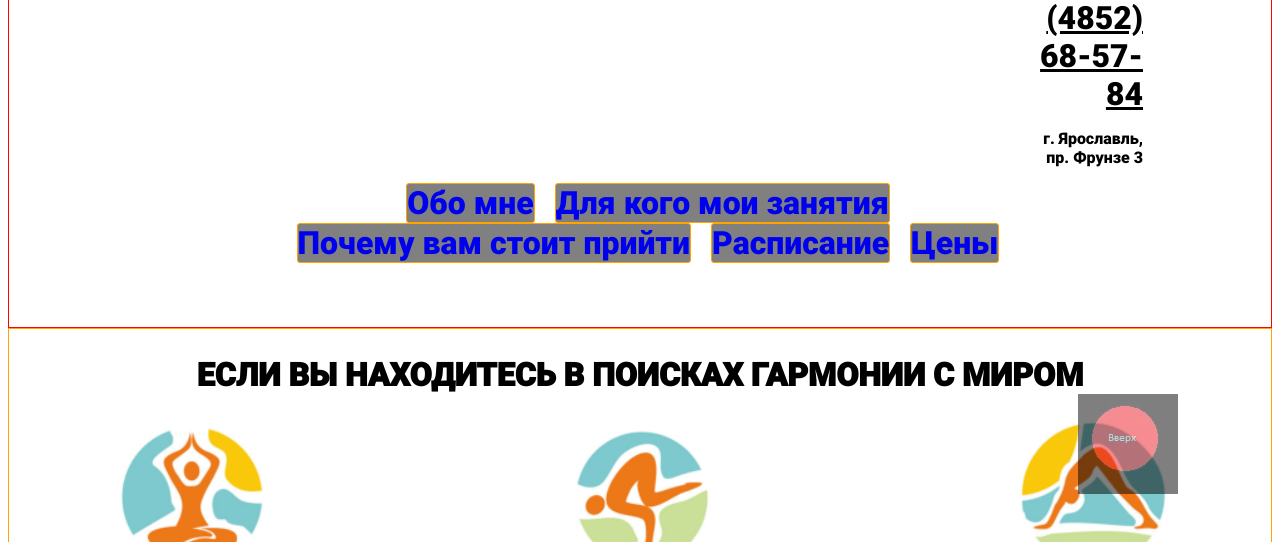
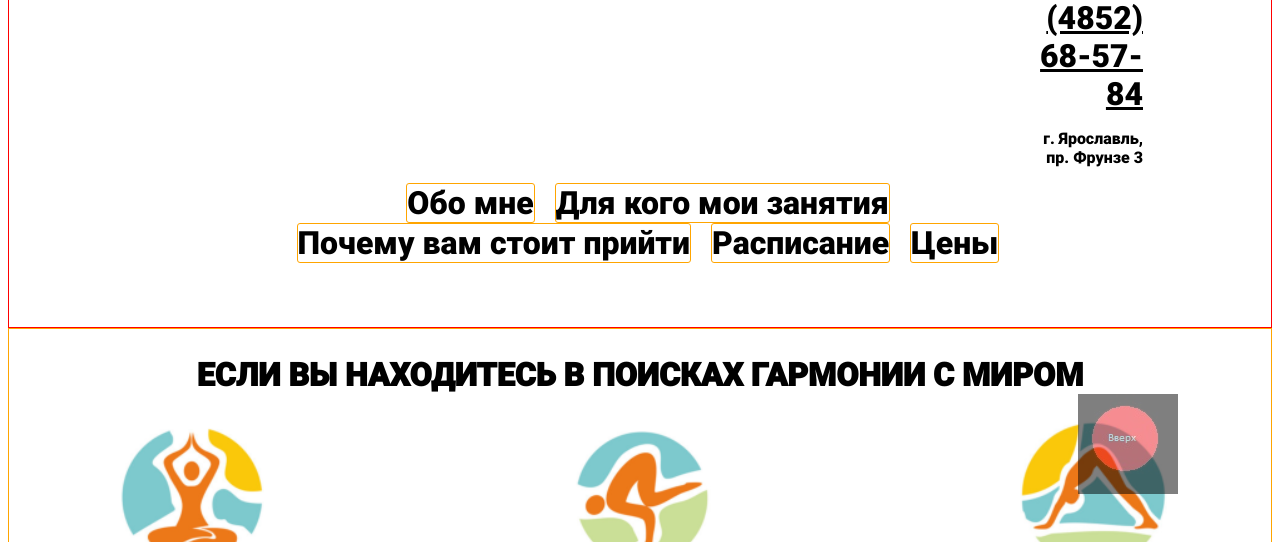
Before and after one commit to AntonShtern/8arts.github.io, a plain HTML site: page index.html in a window 1280 px wide. Shown: the part 258-800 px from the top of the page. Drawn offline with Linux system fonts and the light colour scheme; a script that the page names is missing; files whose address does not match are found by name.

Commit message:
Стили при наведении для навигации

```diff
--- a/style.css
+++ b/style.css
@@ -56,7 +56,7 @@ nav {
 }
 nav div {
     display: inline-block;
-    background-color: grey;
+    background-color: white;
     padding: 0;
     border: 1px solid orange;
     border-radius: 3px;
@@ -109,12 +109,13 @@ nav div {
 }
 
 nav a { /*ссылки в навигационном меню*/
-    color: auto;
+    color: black;
     margin: 0;
     text-decoration: none;
+
 }
 nav a:hover {
-    color: darkgreen;
+    color: white;
     background-color: peru;
 }
 nav a:active {
```
